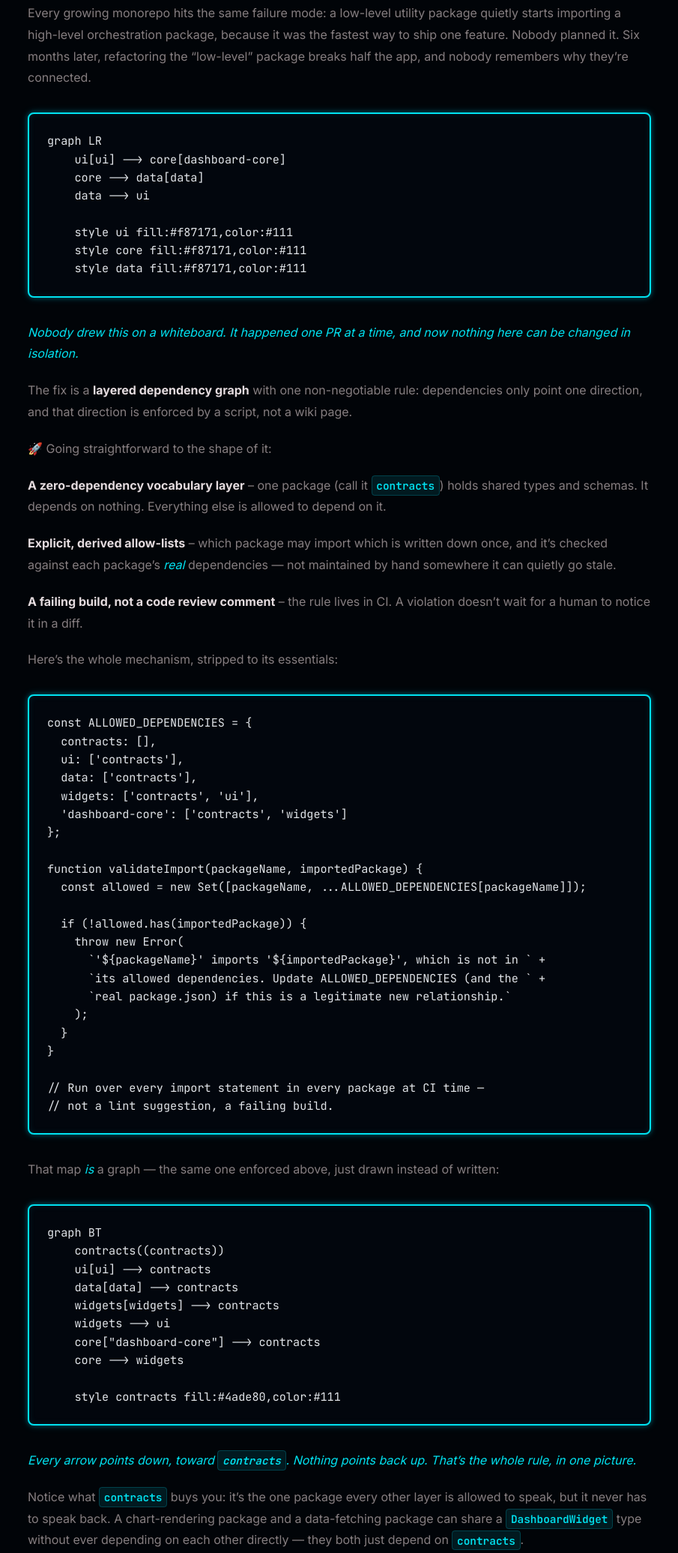
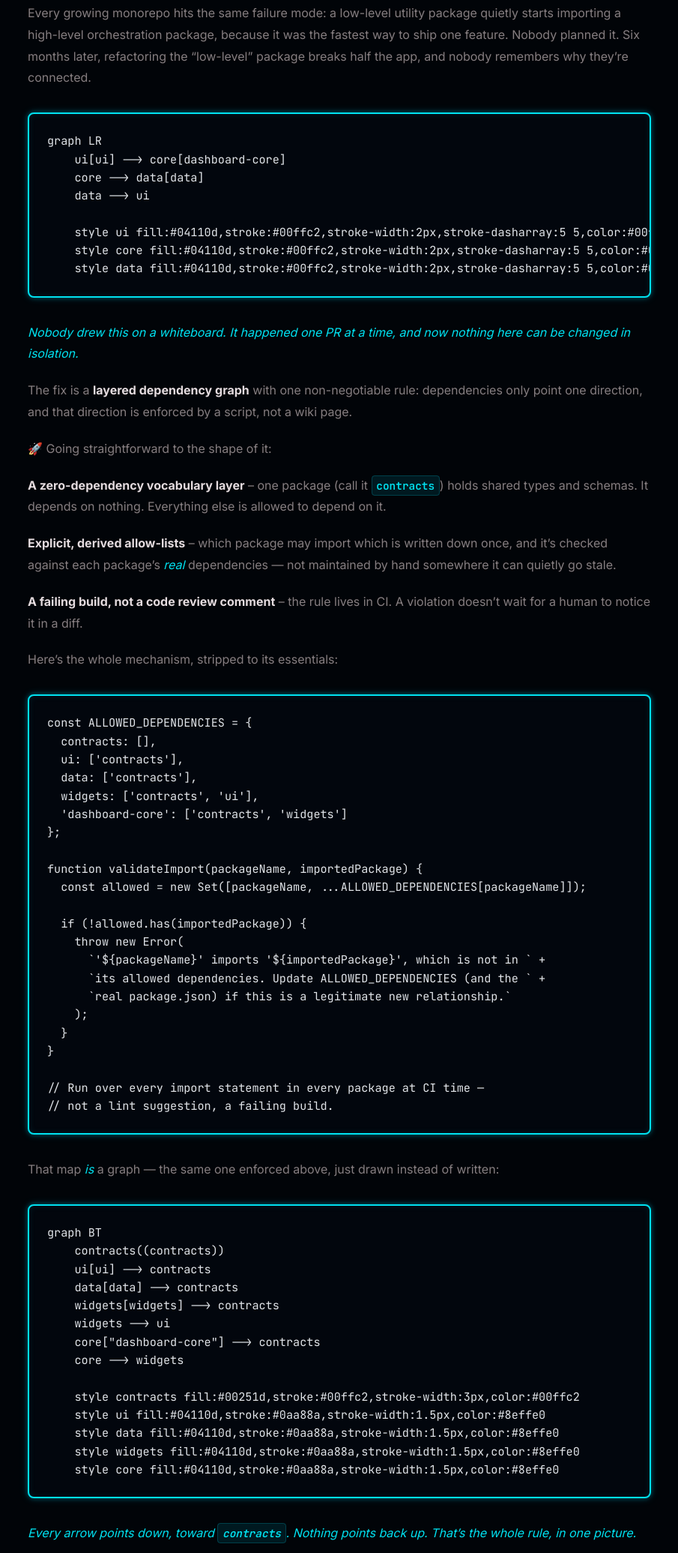
Before and after one commit to JuniorDiasOliveira/code-and-karma, an Astro site: page /post/layered-package-architecture in a window 1280 px wide. Shown: the part 444-2515 px from the top of the page at 75% size, without its empty margins (187-1092 px from the left). Built offline with nearby package versions, Linux system fonts and the light colour scheme; Astro itself is replaced by a stand-in of ours; code samples lack their colours.

Commit message:
marmaind colors

````diff
--- a/src/content/blog/layered-package-architecture.md
+++ b/src/content/blog/layered-package-architecture.md
@@ -15,9 +15,9 @@ graph LR
     core --> data[data]
     data --> ui
 
-    style ui fill:#f87171,color:#111
-    style core fill:#f87171,color:#111
-    style data fill:#f87171,color:#111
+    style ui fill:#04110d,stroke:#00ffc2,stroke-width:2px,stroke-dasharray:5 5,color:#00ffc2
+    style core fill:#04110d,stroke:#00ffc2,stroke-width:2px,stroke-dasharray:5 5,color:#00ffc2
+    style data fill:#04110d,stroke:#00ffc2,stroke-width:2px,stroke-dasharray:5 5,color:#00ffc2
 ```
 *Nobody drew this on a whiteboard. It happened one PR at a time, and now nothing here can be changed in isolation.*
 
@@ -70,7 +70,11 @@ graph BT
     core["dashboard-core"] --> contracts
     core --> widgets
 
-    style contracts fill:#4ade80,color:#111
+    style contracts fill:#00251d,stroke:#00ffc2,stroke-width:3px,color:#00ffc2
+    style ui fill:#04110d,stroke:#0aa88a,stroke-width:1.5px,color:#8effe0
+    style data fill:#04110d,stroke:#0aa88a,stroke-width:1.5px,color:#8effe0
+    style widgets fill:#04110d,stroke:#0aa88a,stroke-width:1.5px,color:#8effe0
+    style core fill:#04110d,stroke:#0aa88a,stroke-width:1.5px,color:#8effe0
 ```
 *Every arrow points down, toward `contracts`. Nothing points back up. That's the whole rule, in one picture.*
 
````
